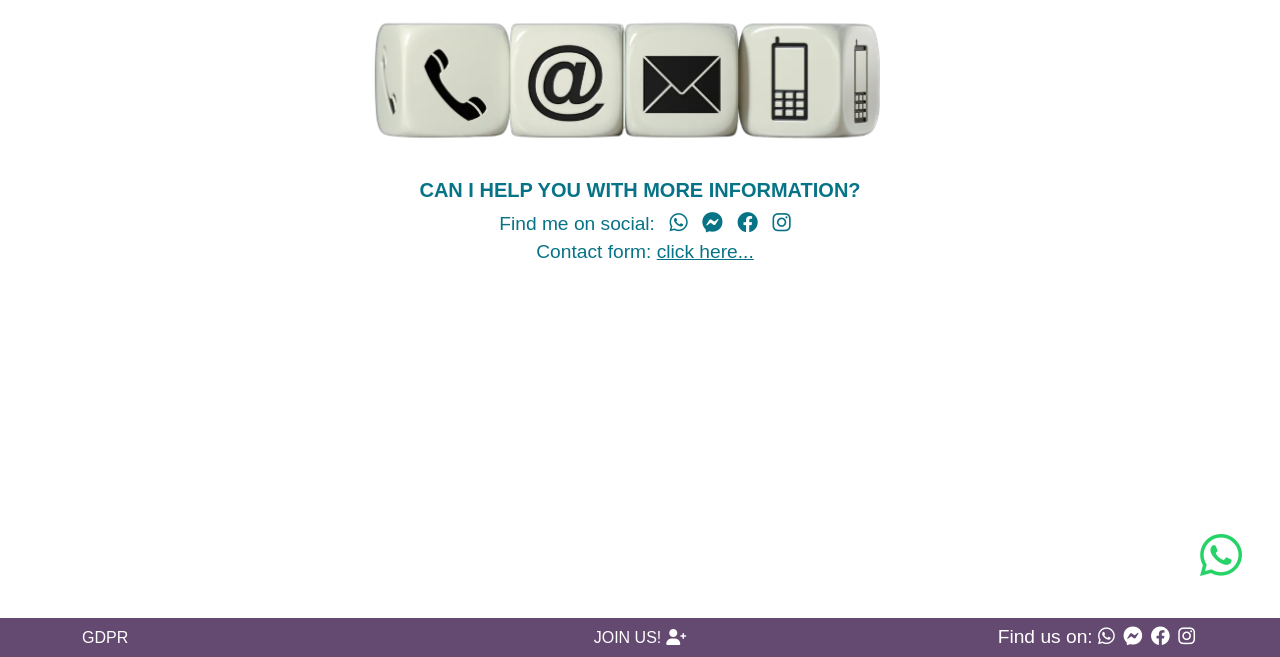
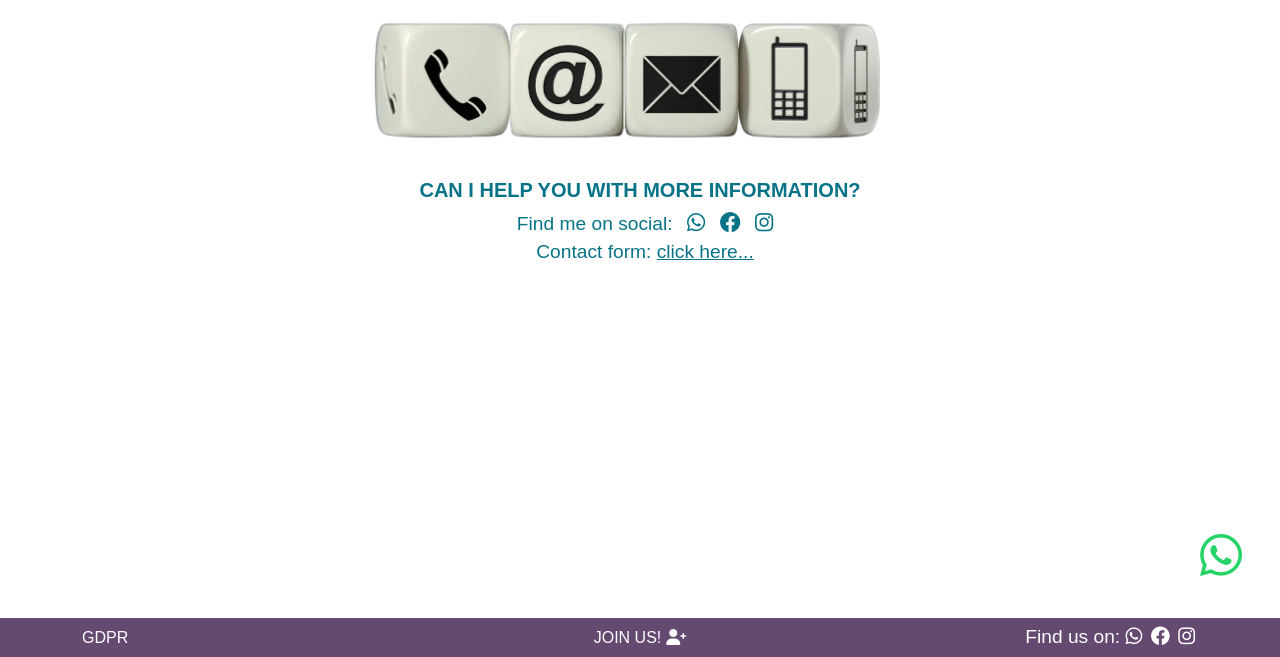
Before and after one commit to mtopircean/essentials-by-livia, a Django app: page /contact/ in a window 1280 px wide. Shown: the part 143-800 px from the top of the page. Run offline with Django 3.2, Linux system fonts and the light colour scheme.

Commit message:
Remove facebook messanger as contact option

```diff
--- a/templates/about-oils.html
+++ b/templates/about-oils.html
@@ -76,10 +76,6 @@
                             <i class="fa-brands fa-facebook-messenger"></i>
                             <span class="sr-only">Facebook</span>
                         </a>
-                        <a href="https://www.facebook.com/gherasim.cosmina" target="_blank" class="d-inline">
-                            <i class="fa-brands fa-facebook"></i>
-                            <span class="sr-only">Facebook messenger</span>
-                        </a>
                         <a href="https://tinyurl.com/yc2knt2p" target="_blank" class="d-inline">
                             <i class="fa-brands fa-instagram"></i>
                             <span class="sr-only">Instagram</span>
--- a/templates/contact.html
+++ b/templates/contact.html
@@ -16,13 +16,9 @@
                     <i class="fa-brands fa-whatsapp"></i>
                     <span class="sr-only">WhatsApp</span>
                 </a>
-                <a href="https://www.facebook.com/gherasim.cosmina" target="_blank">
-                    <i class="fa-brands fa-facebook-messenger"></i>
-                    <span class="sr-only">Facebook</span>
-                </a>
                 <a href="https://www.facebook.com/gherasim.cosmina" target="_blank" class="d-inline">
                     <i class="fa-brands fa-facebook"></i>
-                    <span class="sr-only">Facebook Messenger</span>
+                    <span class="sr-only">Facebook</span>
                 </a>
                 <a href="https://tinyurl.com/yc2knt2p" target="_blank" class="d-inline">
                     <i class="fa-brands fa-instagram"></i>
--- a/templates/footer.html
+++ b/templates/footer.html
@@ -22,10 +22,6 @@
                         <span class="sr-only">WhatsApp</span>
                     </a>
                     <a href="https://www.facebook.com/gherasim.cosmina" target="_blank">
-                        <i class="fa-brands fa-facebook-messenger"></i>
-                        <span class="sr-only">Facebook Messenger</span>
-                    </a>
-                    <a href="https://www.facebook.com/gherasim.cosmina" target="_blank">
                         <i class="fa-brands fa-facebook"></i>
                         <span class="sr-only">Facebook</span>
                     </a>
--- a/templates/promotions.html
+++ b/templates/promotions.html
@@ -91,12 +91,8 @@
                                     <span class="sr-only">WhatsApp</span>
                                 </a>
                                 <a href="https://www.facebook.com/gherasim.cosmina" target="_blank">
-                                    <i class="fa-brands fa-facebook-messenger"></i>
+                                    <i class="fa-brands fa-facebook"></i>
                                     <span class="sr-only">Facebook</span>
-                                </a>
-                                <a href="https://www.facebook.com/gherasim.cosmina" target="_blank">
-                                    <i class="fa-brands fa-facebook"></i>
-                                    <span class="sr-only">Facebook Messenger</span>
                                 </a>
                                 <a href="https://tinyurl.com/yc2knt2p" target="_blank">
                                     <i class="fa-brands fa-instagram"></i>
--- a/templates/recommended.html
+++ b/templates/recommended.html
@@ -154,9 +154,6 @@
                                         <i class="fa-brands fa-whatsapp"></i>
                                     </a>
                                     <a href="https://www.facebook.com/gherasim.cosmina" target="_blank">
-                                        <i class="fa-brands fa-facebook-messenger"></i>
-                                    </a>
-                                    <a href="https://www.facebook.com/gherasim.cosmina" target="_blank">
                                         <i class="fa-brands fa-facebook"></i>
                                     </a>
                                     <a href="https://tinyurl.com/yc2knt2p" target="_blank">
```
Also changed, not shown: README.md, static/readme/allauth-folder.png (added).
